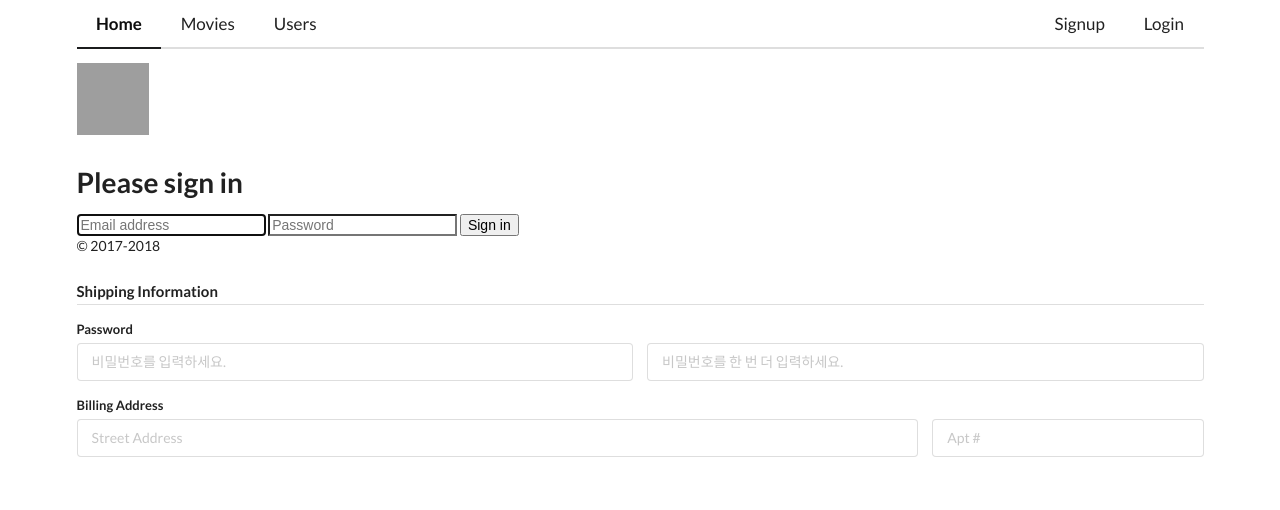
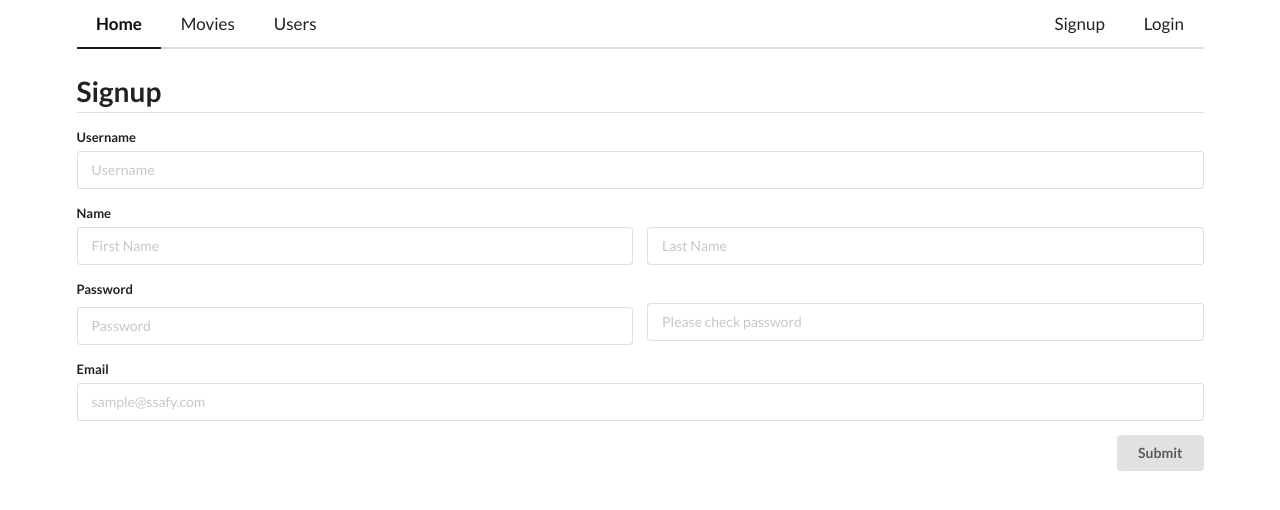
Before and after one commit to soulgchoi/Last-PJT, a Django app: page /accounts/signup/ in a window 1280 px wide. Shown: the top 510 px of the page. Run offline with Django 3.2, Linux system fonts and the light colour scheme; parts of the project's set-up code (start-up, migrations or seed data) failed here and were passed over; some libraries are stand-ins or nearby versions; grey boxes are pictures that could not be loaded.

Commit message:
css | accounts form

```diff
--- a/LAST_PJT/LAST_PJT/settings.py
+++ b/LAST_PJT/LAST_PJT/settings.py
@@ -31,7 +31,6 @@ ALLOWED_HOSTS = []
 # Application definition
 
 INSTALLED_APPS = [
-    'semanticuiform',
     'django.contrib.humanize',
     'bootstrap4',
     'django_extensions',
--- a/LAST_PJT/accounts/forms.py
+++ b/LAST_PJT/accounts/forms.py
@@ -5,17 +5,24 @@ from django import forms
 User = get_user_model()
 
 class CustomUserCreationForm(forms.ModelForm):
-    username = forms.CharField(widget=forms.TextInput(attrs={'class' : 'form-control'}), min_length=2, max_length=12, required=True)
-    email = forms.EmailField(widget=forms.EmailInput(attrs={'class' : 'form-control'}), required=True)
-    first_name = forms.CharField(widget=forms.TextInput(attrs={'class' : 'form-control'}), max_length=20, required=True)
-    last_name = forms.CharField(widget=forms.TextInput(attrs={'class' : 'form-control'}), max_length=20, required=True)
-    password = forms.CharField(widget=forms.PasswordInput(attrs={'class' : 'form-control'}), min_length=8, max_length=20, required=True)
-    password2 = forms.CharField(widget=forms.PasswordInput(attrs={'class' : 'form-control'}), min_length=8, max_length=20, required=True)
+    username = forms.CharField(min_length=2, max_length=12, required=True)
+    email = forms.EmailField(required=True)
+    first_name = forms.CharField(max_length=20, required=True)
+    last_name = forms.CharField(max_length=20, required=True)
+    password = forms.CharField(min_length=8, max_length=20, required=True)
+    password2 = forms.CharField(min_length=8, max_length=20, required=True)
 
     class Meta:
         model = User
         fields = ('username', 'email', 'first_name', 'last_name', 'password', 'password2')
-
+        widgets = {
+            'username': forms.TextInput(attrs={'class': 'form-control'}),
+            'email': forms.EmailInput(attrs={'class': 'form-control'}),
+            'first_name': forms.TextInput(attrs={'class': 'form-control'}),
+            'last_name': forms.TextInput(attrs={'class': 'form-control'}),
+            'password' : forms.PasswordInput(attrs={'class': 'form-control'}),
+            'password2' : forms.PasswordInput(attrs={'class': 'form-control'}),
+        }
 
 
 class CustomAuthenticationForm(AuthenticationForm):
--- a/LAST_PJT/accounts/templates/accounts/_form.html
+++ /dev/null
@@ -1,44 +0,0 @@
-{% extends 'base.html' %}
-
-
-{% block body %}
-
-<form class="form-signin" action="" method="post">
-    {% csrf_token %}
-        <img class="mb-4" src="../../assets/brand/bootstrap-solid.svg" alt="" width="72" height="72">
-        <h1 class="h3 mb-3 font-weight-normal">Please sign in</h1>
-        <label for="form.id_username" class="sr-only">Email address</label>
-        <input type="text" id="form.id_username" class="form-control" name="{{ form.username.html_name}}" placeholder="Email address" required autofocus>
-        <label for="form.id_password" class="sr-only">Password</label>
-        <input type="password" id="form.id_password" class="form-control" placeholder="Password" required name="{{ form.password.html_name}}">
-        <button class="btn btn-lg btn-primary btn-block" type="submit">Sign in</button>
-        <p class="mt-5 mb-3 text-muted">&copy; 2017-2018</p>
-</form>
-<form class="ui form">
-    {% csrf_token %}
-    <h4 class="ui dividing header">Shipping Information</h4>
-    <div class="field">
-        <label>Password</label>
-        <div class="two fields">
-        <div class="field">
-            <input type="password" name="shipping[first-name]" placeholder="비밀번호를 입력하세요.">
-        </div>
-        <div class="field">
-            <input type="password" name="shipping[last-name]" placeholder="비밀번호를 한 번 더 입력하세요.">
-        </div>
-        </div>
-    </div>
-    <div class="field">
-        <label>Billing Address</label>
-        <div class="fields">
-        <div class="twelve wide field">
-            <input type="text" name="shipping[address]" placeholder="Street Address">
-        </div>
-        <div class="four wide field">
-            <input type="text" name="shipping[address-2]" placeholder="Apt #">
-        </div>
-        </div>
-    </div>
-</form>
-
-{% endblock body %}
--- /dev/null
+++ b/LAST_PJT/accounts/templates/accounts/signup.html
@@ -0,0 +1,57 @@
+{% extends 'base.html' %}
+
+
+{% block body %}
+
+{% comment %} <form class="form-signin" action="" method="post">
+    {% csrf_token %}
+        <img class="mb-4" src="../../assets/brand/bootstrap-solid.svg" alt="" width="72" height="72">
+        <h1 class="h3 mb-3 font-weight-normal">Please sign in</h1>
+        <label for="form.id_username" class="sr-only">Email address</label>
+        <input type="text" id="form.id_username" class="form-control" name="{{ form.username.html_name}}" placeholder="Email address" required autofocus>
+        <label for="form.id_password" class="sr-only">Password</label>
+        <input type="password" id="form.id_password" class="form-control" placeholder="Password" required name="{{ form.password.html_name}}">
+        <button class="btn btn-lg btn-primary btn-block" type="submit">Sign in</button>
+
+</form> {% endcomment %}
+<form class="ui form" method="POST">
+    {% csrf_token %}
+    <h1 class="ui dividing header">Signup</h1>
+    <div class="field">
+        <label for="form.username">Username</label>
+        <input type="text" id="form.username" name="username" class="form-control" required placeholder="Username">
+    </div>
+    <div class="field">
+        <label>Name</label>
+        <div class="two fields">
+        <div class="field">
+            <label for="form.first_name" class="sr-only"></label>
+            <input type="text" id="form.first_name" name="first_name" class="form-control" placeholder="First Name">
+        </div>
+        <div class="field">
+            <label for="form.last_name" class="sr-only"></label>
+            <input type="text" id="form.last_name" name="last_name" class="form-control"placeholder="Last Name">
+        </div>
+        </div>
+    </div>
+    <div class="field">
+        <label>Password</label>
+        <div class="two fields">
+        <div class="field">
+            <label for="form.password" ckass="sr-only"></label>
+            <input type="password" id="form.password" name="password" class="form-control" placeholder="Password">
+        </div>
+        <div class="field">
+            <label for="form.password2" class="sr-only"></label>
+            <input type="password" id="form.password2" name="password2" class="form-control" placeholder="Please check password">
+        </div>
+        </div>
+    </div>
+    <div class="field">
+        <label for="form.email">Email</label>
+        <input type="text" id="form.email" name="email" class="form-control" placeholder="sample@ssafy.com">
+    </div>
+    <button class="ui right floated button" type="submit">Submit</button>
+</form>
+
+{% endblock body %}
--- a/LAST_PJT/accounts/views.py
+++ b/LAST_PJT/accounts/views.py
@@ -1,7 +1,8 @@
 from django.shortcuts import render, redirect, get_object_or_404
 from django.views.decorators.http import require_GET, require_POST, require_http_methods
+from django.http.response import HttpResponseRedirect
 from django.contrib.auth import get_user_model
-from django.contrib.auth import login as auth_login, logout as auth_logout
+from django.contrib.auth import login as auth_login, logout as auth_logout, authenticate
 from django.contrib.auth.decorators import login_required
 from .forms import CustomAuthenticationForm, CustomUserCreationForm
 from datetime import datetime
@@ -31,12 +32,24 @@ def signup(request):
     if request.method == 'POST':
         form = CustomUserCreationForm(request.POST)
         if form.is_valid():
-            user = form.save()
-            auth_login(request, user)
-            return redirect('accounts:user_list')
+            if form.cleaned_data['password'] == form.cleaned_data['password2']:
+                user = User.objects.create(
+                    username=form.cleaned_data['username'],
+                    email = form.cleaned_data['email'],
+                    password=form.cleaned_data['password']
+                )
+                user.last_name = form.cleaned_data['last_name']
+                user.first_name = form.cleaned_data['first_name']
+                user.save()
+                auth_login(request, user)
+                return redirect('accounts:user_list')
+            else:
+                return render(request, 'accounts/signup.html', {
+                    'form': form
+                })
     else:
         form = CustomUserCreationForm()
-    return render(request, 'accounts/_form.html', {
+    return render(request, 'accounts/signup.html', {
         'form': form,
     })
 
@@ -45,18 +58,35 @@ def signup(request):
 def login(request):
     if request.user.is_authenticated:
         return redirect('accounts:user_list')
-
-    if request.method == 'POST':
+    if request.method == "POST":
         form = CustomAuthenticationForm(request, request.POST)
-        if form.is_valid():
-            user = form.get_user()
-            auth_login(request, user)
-            return redirect(request.GET.get('next') or 'accounts:user_list')
+        username = request.POST['username']
+        password = request.POST['password']
+        user = authenticate(request, username=username, password=password)
+        if user:
+            auth_login(request, user=user)
+            return redirect('accounts:user_list')
+        else:
+            return render(request, 'accounts/login.html', {
+            'form': form,
+        })
     else:
         form = CustomAuthenticationForm()
-    return render(request, 'accounts/form.html', {
+    return render(request, 'accounts/login.html', {
         'form': form,
     })
+
+    # if request.method == 'POST':
+    #     form = CustomAuthenticationForm(request, request.POST)
+    #     if form.is_valid():
+    #         user = form.get_user()
+    #         auth_login(request, user)
+    #         return redirect(request.GET.get('next') or 'accounts:user_list')
+    # else:
+    #     form = CustomAuthenticationForm()
+    # return render(request, 'accounts/form.html', {
+    #     'form': form,
+    # })
 
 @login_required
 def logout(request):
```
Also changed, not shown: LAST_PJT/accounts/templates/accounts/login.html (added, +23 -0 lines), LAST_PJT/movies/templates/movies/movie_list.html (+81 -1 lines), LAST_PJT/movies/views.py (+14 -19 lines), LAST_PJT/accounts/migrations/0001_initial.py, 1 other file.
